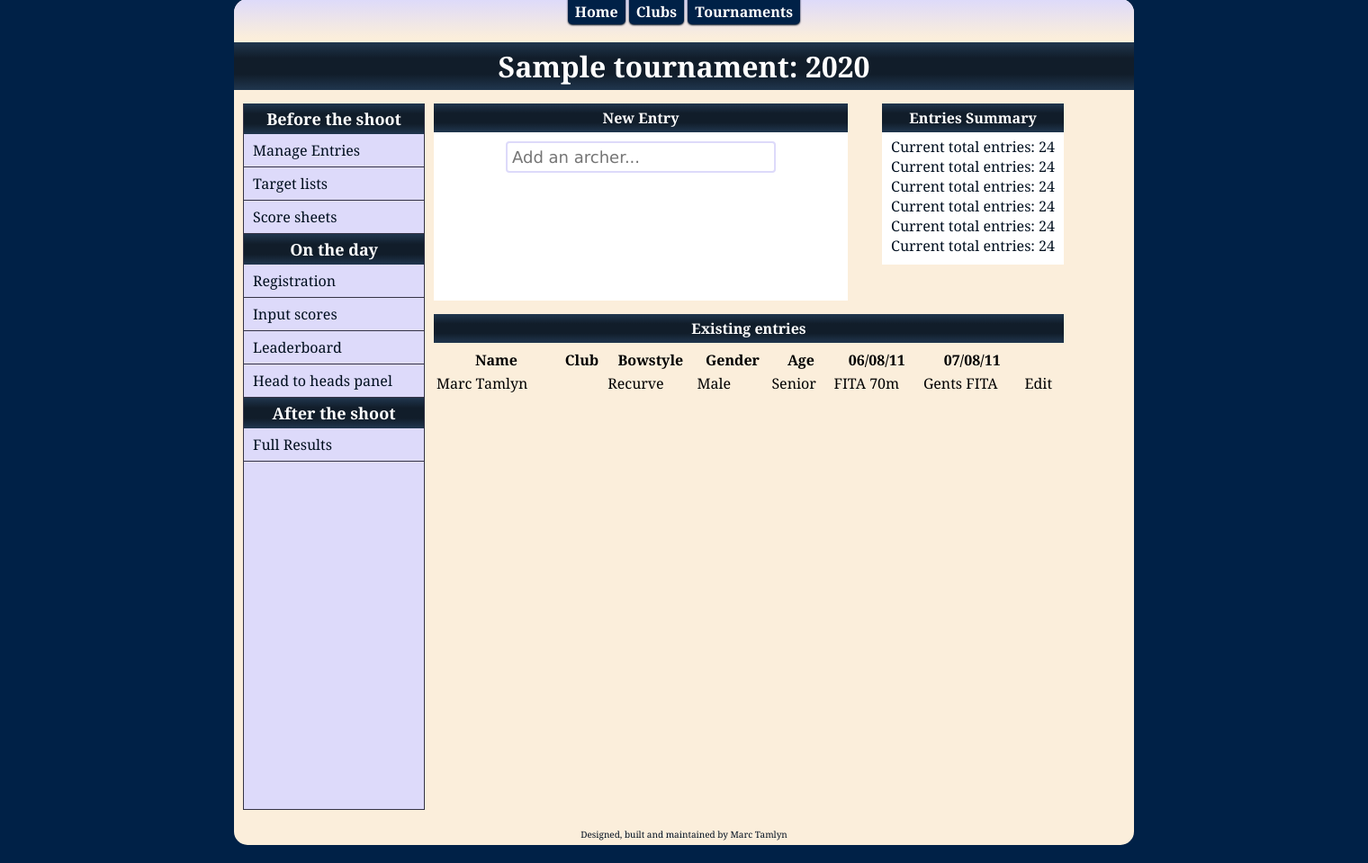
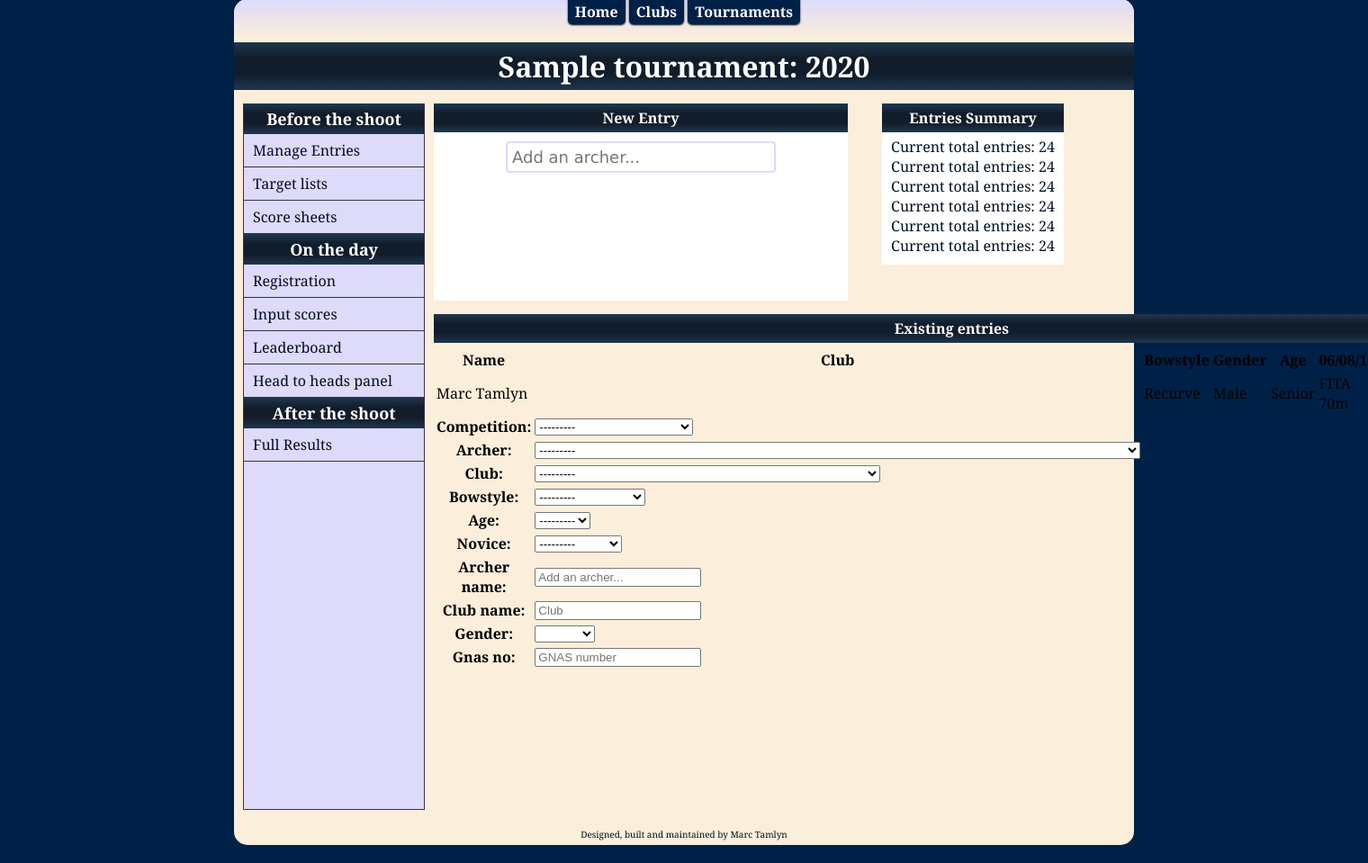
Before and after one commit to mjtamlyn/tamlynscore, a Django app: page /tournaments/sample/entries/ in a window 1520 px wide; the page is wider, and only the part inside the window is pictured. Shown: the part 21-980 px from the top of that part at 90% size. Run offline with Django 3.2, Linux system fonts and the light colour scheme; tables that the repository leaves empty hold one stand-in row (values such as "Sample post"); data that the repository does not hold is empty; parts of the project's set-up code (start-up, migrations or seed data) failed here and were passed over.

Commit message:
Completed fields on the NewEntryForm

```diff
--- a/src/core/models.py
+++ b/src/core/models.py
@@ -18,6 +18,11 @@ SCORING_TYPES = (
 GENDER_CHOICES = (
     ('M', 'Male'),
     ('F', 'Female'),
+)
+
+NOVICE_CHOICES = (
+    ('N', 'Novice'),
+    ('E', 'Experienced'),
 )
 
 AGE_CHOICES = (
@@ -87,7 +92,8 @@ class Archer(models.Model):
     club = models.ForeignKey(Club)
     bowstyle = models.ForeignKey(Bowstyle)
     age = models.CharField(max_length=1, choices=AGE_CHOICES)
-    novice = models.BooleanField(default=False)
+    novice = models.CharField(max_length=1, choices=NOVICE_CHOICES)
+    gnas_no = models.BigIntegerField()
 
     def __unicode__(self):
         return self.name
@@ -96,7 +102,10 @@ class Archer(models.Model):
         return json.dumps({
             'id': self.pk,
             'name': self.name,
+            'age': self.age,
             'gender': self.gender,
             'club': self.club.pk,
             'bowstyle': self.bowstyle.pk,
+            'novice': self.novice,
+            'gnas_no': self.gnas_no,
         })
--- a/src/entries/forms.py
+++ b/src/entries/forms.py
@@ -1,23 +1,43 @@
 from django import forms
+from django.db.models import Count
 
 from core.models import Club, Archer, GENDER_CHOICES
 from entries.models import CompetitionEntry
 
-GENDER_CHOICES = (('', '--------'),) + GENDER_CHOICES
+GENDER_CHOICES = (('', ''),) + GENDER_CHOICES
 
 class JsonChoiceField(forms.ModelChoiceField):
     def label_from_instance(self, obj):
         return obj.json()
 
-class NewEntryForm(forms.ModelForm):
+class SessionChoiceField(forms.ModelChoiceField):
+    def __init__(self, session, *args, **kwargs):
+        qs = session.sessionround_set
+        super(SessionChoiceField, self).__init__(qs, *args, **kwargs)
 
-    archer_name = forms.CharField(widget=forms.widgets.TextInput(attrs={'placeholder': 'Add an archer...'}))
-    archer = JsonChoiceField(queryset=Archer.objects, required=False)
+    def label_from_instance(self, obj):
+        return obj.shot_round
 
-    club_name = forms.CharField(widget=forms.widgets.TextInput(attrs={'placeholder': 'Club'}))
-    club = JsonChoiceField(queryset=Club.objects, required=False)
+def new_entry_form_for_competition(competition):
+    class NewEntryForm(forms.ModelForm):
 
-    gender = forms.ChoiceField(choices=GENDER_CHOICES)
+        archer_name = forms.CharField(widget=forms.widgets.TextInput(attrs={'placeholder': 'Add an archer...'}))
+        archer = JsonChoiceField(queryset=Archer.objects, required=False)
 
-    class Meta:
-        model = CompetitionEntry
+        club_name = forms.CharField(widget=forms.widgets.TextInput(attrs={'placeholder': 'Club'}))
+        club = JsonChoiceField(queryset=Club.objects, required=False)
+
+        gender = forms.ChoiceField(choices=GENDER_CHOICES)
+        gnas_no = forms.CharField(widget=forms.widgets.TextInput(attrs={'placeholder': 'GNAS number'}))
+
+        class Meta:
+            model = CompetitionEntry
+
+        def __init__(self, *args, **kwargs):
+            super(NewEntryForm, self).__init__(*args, **kwargs)
+            sessions = competition.session_set.annotate(count=Count('sessionround')).filter(count__gt=0).order_by('start')
+            for i in range(len(sessions)):
+                session = sessions[i]
+                self.fields['session-{0}'.format(i)] = SessionChoiceField(sessions[i])
+
+    return NewEntryForm
--- a/src/entries/models.py
+++ b/src/entries/models.py
@@ -1,7 +1,7 @@
 from django.db import models
 from django.template.defaultfilters import slugify
 
-from core.models import Archer, Bowstyle, Club, Round, AGE_CHOICES
+from core.models import Archer, Bowstyle, Club, Round, AGE_CHOICES, NOVICE_CHOICES
 
 SCORING_SYSTEMS = (
     ('F', 'Full running slips'),
@@ -64,7 +64,7 @@ class CompetitionEntry(models.Model):
     club = models.ForeignKey(Club)
     bowstyle = models.ForeignKey(Bowstyle)
     age = models.CharField(max_length=1, choices=AGE_CHOICES)
-    novice = models.BooleanField(default=False)
+    novice = models.CharField(max_length=1, choices=NOVICE_CHOICES)
 
     def __unicode__(self):
         return u'{0} at {1}'.format(self.archer, self.competition)
--- a/src/entries/static/js/competition_entries.js
+++ b/src/entries/static/js/competition_entries.js
@@ -188,6 +188,10 @@ var ButtonWidget = new Class({
     reset: function () {
         this.widget.getElements('.button').removeClass('selected');
         this.widget.getElement('option[value=]').set('selected', 'selected');
+    },
+
+    setValue: function (value) {
+        this.widget.getElement('[rel=' + value + ']').fireEvent('click');
     }
 
 });
--- a/src/entries/templates/competition_entries.html
+++ b/src/entries/templates/competition_entries.html
@@ -5,11 +5,14 @@
 <script src="{{ STATIC_URL }}js/competition_entries.js"></script>
 <script>
     window.addEvent('domready', function () {
-        var archer, club, bowstyle, gender;
+        var archer, club, bowstyle, gender, age, novice, gnas_no;
         var reset = function () {
             club.reset();
             bowstyle.reset();
             gender.reset();
+            age.reset();
+            novice.reset();
+            gnas_no.set('value', '');
             $$('.show-more-details').removeClass('selected');
             $$('.more-details').removeClass('shown');
         }
@@ -23,8 +26,11 @@
                     $$('.show-more-details').fireEvent('click');
                 } else {
                     club.setValue(widget.selectedObject.club);
-                    bowstyle.widget.getElement('[rel=' + widget.selectedObject.bowstyle + ']').fireEvent('click');
-                    gender.widget.getElement('[rel=' + widget.selectedObject.gender + ']').fireEvent('click');
+                    bowstyle.setValue(widget.selectedObject.bowstyle);
+                    gender.setValue(widget.selectedObject.gender);
+                    age.setValue(widget.selectedObject.age);
+                    novice.setValue(widget.selectedObject.novice);
+                    gnas_no.set('value', widget.selectedObject.gnas_no);
                 }
             }
         });
@@ -34,6 +40,9 @@
         });
         bowstyle = new ButtonWidget($('bowstyle-widget'));
         gender = new ButtonWidget($('gender-widget'));
+        age = new ButtonWidget($('age-widget'));
+        novice = new ButtonWidget($('novice-widget'));
+        gnas_no = $('id_gnas_no');
         $$('.show-more-details').addEvent('click', function () {
             $$('.more-details').toggleClass('shown');
             this.toggleClass('selected');
@@ -100,6 +109,30 @@ Should you be able to add multiple entrants in one go? Should we do AJAX saving?
                     </div>
                     <div class="clear"></div>
                     <div class="more-details">
+                        <div class="buttons-widget" id="novice-widget">
+                            <div class="select">
+                                {{ form.novice }}
+                            </div>
+                            {% for choice in form.fields.novice.choices %}
+                            {% if choice.0 %}
+                            <div class="button" rel="{{ choice.0 }}">
+                                {{ choice.1 }}
+                            </div>
+                            {% endif %}
+                            {% endfor %}
+                        </div>
+                        <div class="buttons-widget" id="age-widget">
+                            <div class="select">
+                                {{ form.age }}
+                            </div>
+                            {% for choice in form.fields.age.choices %}
+                            {% if choice.0 %}
+                            <div class="button" rel="{{ choice.0 }}">
+                                {{ choice.1 }}
+                            </div>
+                            {% endif %}
+                            {% endfor %}
+                        </div>
                         <div class="buttons-widget" id="gender-widget">
                             <div class="select">
                                 {{ form.gender }}
@@ -112,6 +145,7 @@ Should you be able to add multiple entrants in one go? Should we do AJAX saving?
                             {% endif %}
                             {% endfor %}
                         </div>
+                        {{ form.gnas_no }}
                     </div>
                 </div>
             </div>
@@ -151,6 +185,7 @@ Should you be able to add multiple entrants in one go? Should we do AJAX saving?
                 <td>Gents FITA</td>
                 <td>Edit</td>
             </tr>
+            {{ form }}
         </table>
     </div>
 </div>
--- a/src/entries/views.py
+++ b/src/entries/views.py
@@ -1,6 +1,6 @@
 from django.shortcuts import render, get_object_or_404
 
-from entries.forms import NewEntryForm
+from entries.forms import new_entry_form_for_competition
 from entries.models import Tournament, Competition
 
 def tournaments(request):
@@ -14,5 +14,6 @@ def competition_index(request, slug):
 def entries(request, slug):
     competition = get_object_or_404(Competition, slug=slug)
     entries = competition.competitionentry_set.all()
-    form = NewEntryForm()
+    FormClass = new_entry_form_for_competition(competition)
+    form = FormClass()
     return render(request, 'competition_entries.html', locals())
```
Also changed, not shown: src/core/migrations/0003_auto__add_field_archer_gnas_no__chg_field_archer_novice.py (added).
